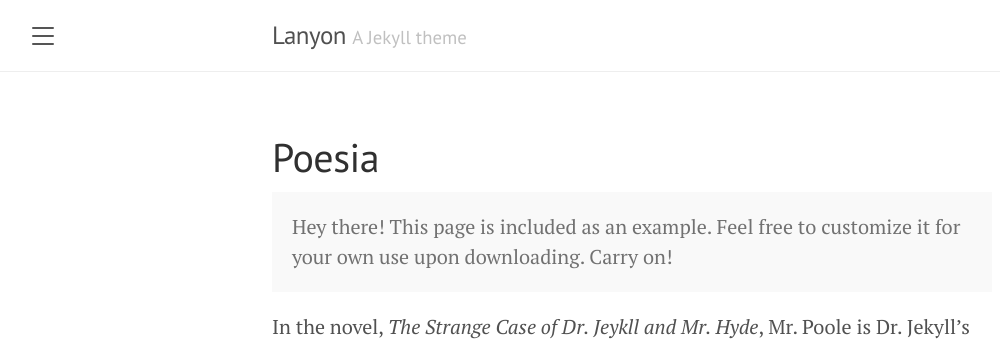
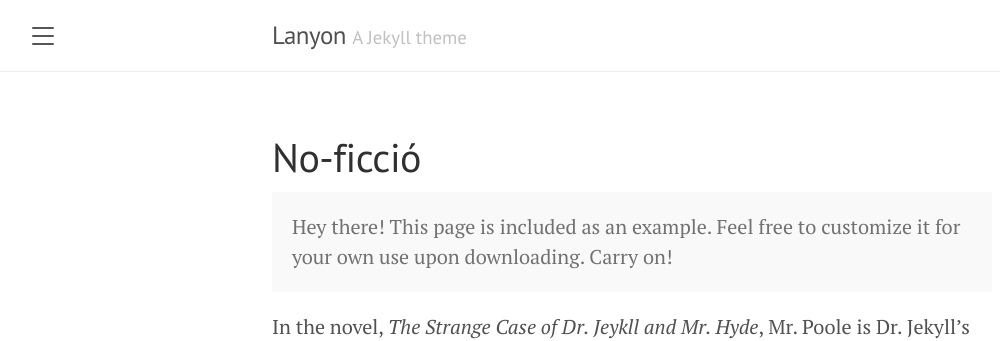
Before and after one commit to joan-medina-roca/blog-jmr-literatura, a Jekyll site: the page built from no-ficcio.md, in a window 1280 px wide. Shown: the top 341 px of the page, without its empty margins (8-1008 px from the left). Built offline with Jekyll 4.4.1, drawn with Linux system fonts in a browser that asks for light colours.

Commit message:
no-ficcio.md: changed

```diff
--- a/no-ficcio.md
+++ b/no-ficcio.md
@@ -1,6 +1,6 @@
 ---
 layout: page
-title: Poesia
+title: No-ficció
 ---
 
 <p class="message">
```
